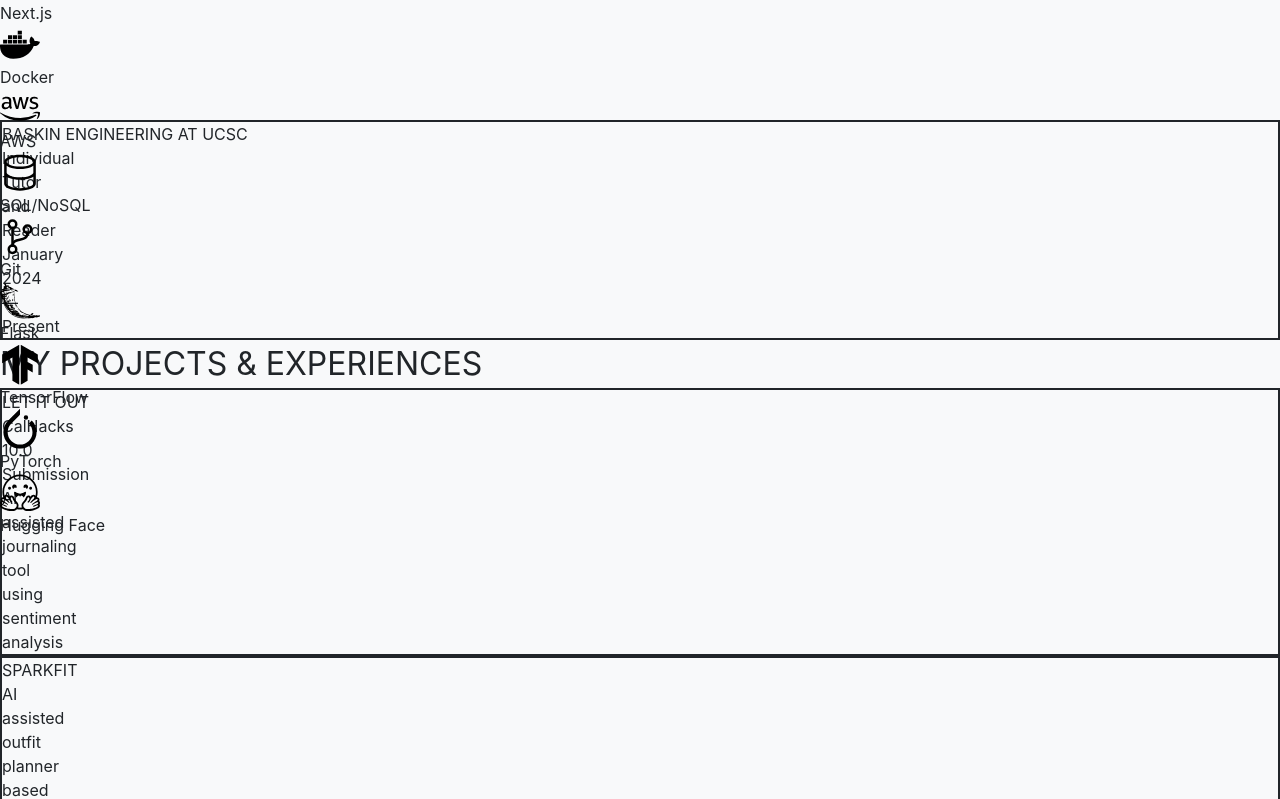
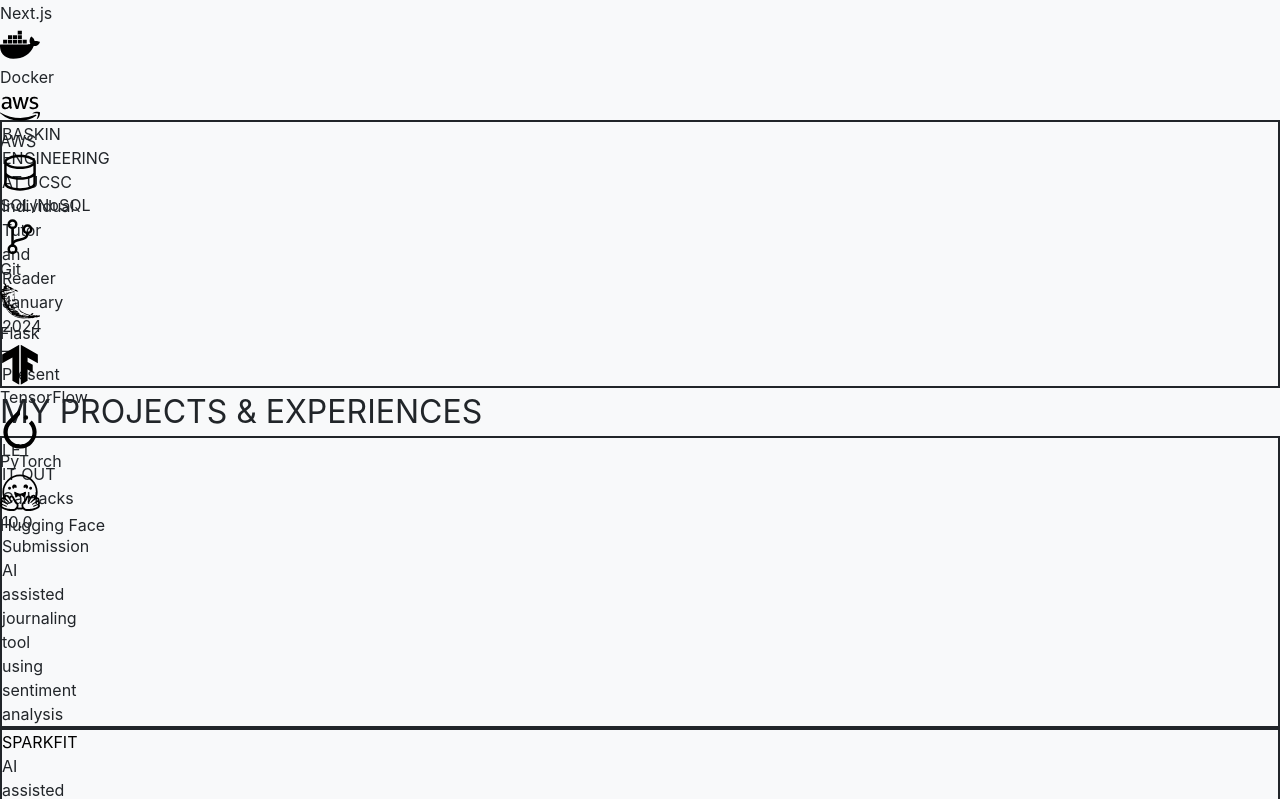
Before and after one commit to apolyeti/portfolio, a React (Vite) app in the folder frontend/: page / in a window 1280 px wide. Shown: the part 5068-5867 px from the top of the page. Built offline with nearby package versions, Linux system fonts and the light colour scheme; a web font is replaced by a local one.

Commit message:
feat: links to projects

```diff
--- a/frontend/src/components/Card.tsx
+++ b/frontend/src/components/Card.tsx
@@ -1,13 +1,25 @@
-import React, {useState} from "react";
+import React, { useState } from "react";
 
-interface CardProps {
-    cover: string;
+interface CardProps extends React.HTMLAttributes<HTMLDivElement> {
     children: React.ReactNode;
 }
 
-export default function Card({ cover, children }: CardProps) {
+export default function Card({ children }: CardProps) {
 
     const [isHovered, setIsHovered] = useState(false);
+
+    const childrenArray = React.Children.toArray(children).filter(
+        (child): child is React.ReactElement => React.isValidElement(child)
+    );
+
+    const cardCover = childrenArray.find(
+        (child) => child.type === Card.Cover
+    );
+    const cardDesc = childrenArray.find(
+        (child) => child.type === Card.Desc
+    );
+
+
 
     return (
         <div
@@ -22,9 +34,7 @@
                     transition: 'width 0.3s',
                 }}
             >
-                <p className="p-8">
-                    {cover}
-                </p>
+                {cardCover && cardCover.props.children}
             </div>
             <div
                 className="flex flex-col justify-center text-left overflow-hidden text-nowrap"
@@ -32,12 +42,28 @@
                     width: !isHovered ? '0%' : '67%',
                     borderLeft: isHovered? '1px solid #212429' : 'none',
                     borderColor: isHovered ? '#212429' : 'transparent',
-                    transition: 'width 0.3s, border-left 0.1s',
+                    transition: 'width 0.3s',
 
                 }}
             >
-                {children}
+                {cardDesc && cardDesc.props.children}
             </div>
         </div>
     );
 }
+
+Card.Cover = function Cover({ children }: { children: React.ReactNode }) {
+    return (
+        <div>
+            {children}
+        </div>
+    )
+}
+
+Card.Desc = function Desc({ children }: { children: React.ReactNode }) {
+    return (
+        <div>
+            {children}
+        </div>
+    )
+}
--- a/frontend/src/components/NavBar.tsx
+++ b/frontend/src/components/NavBar.tsx
@@ -48,8 +48,13 @@
                     onClick={() => handleScrollToSection('home')}
                 />
                 <div className="flex flex-row gap-4 px-4">
-                    <button onClick={() => handleScrollToSection('portfolio')}>ABOUT ME</button>
-                    <button onClick={() => handleScrollToSection('skills')}>WORK</button>
+                    <button
+                        onClick={() => handleScrollToSection('portfolio')}
+                        className="navbar-button"
+                    >
+                        ABOUT ME
+                    </button>
+                    <button onClick={() => handleScrollToSection('projects')}>WORK</button>
                     <button onClick={() => handleScrollToSection('contact')}>CONTACT</button>
                 </div>
             </div>
--- a/frontend/src/components/Projects.tsx
+++ b/frontend/src/components/Projects.tsx
@@ -2,9 +2,23 @@
 
 export default function Projects() {
     return (
-        <div className="h-screen flex flex-col items-center justify-center">
+        <div id="projects" className="h-screen flex flex-col items-center justify-center">
             <div className="flex flex-row items-center justify-center gap-4 w-full h-2/5">
-                <Card cover="BASKIN ENGINEERING AT UCSC">
+                <Card>
+                    <Card.Cover>
+                        <div className="flex flex-col items-center text-center">
+                            <p>
+                                BASKIN
+                            </p>
+                            <p>
+                                ENGINEERING
+                            </p>
+                            <p>
+                                AT UCSC
+                            </p>
+                        </div>
+                    </Card.Cover>
+                    <Card.Desc>
                         <div className="p-3 flex flex-col items-center justify-evenly">
                             <p className="">
                                 Individual Tutor and Reader
@@ -13,16 +27,35 @@
                                 January 2024 — Present
                             </p>
                         </div>
+                    </Card.Desc>
                 </Card>
             </div>
-            <div className="flex flex-row items-center justify-center gap-4 w-full h-1/5">
-                <h1>
+            <div className="flex flex-col items-center justify-center w-full h-1/5">
+                <h1 className="">
                     MY PROJECTS & EXPERIENCES
                 </h1>
             </div>
-            <div className="flex flex-row items-center justify-evenly gap-4 w-full h-2/5 p-4">
-                <Card cover="LET IT OUT">
-                    <div className="p-3 flex flex-col justify-evenly text-sm">
+            <div className="flex flex-row items-center justify-evenly gap-10 w-full h-2/5 p-8">
+                <Card>
+                    <Card.Cover>
+                        <div
+                            className="flex flex-col items-center text-center"
+                        >
+                            <a href="https://devpost.com/software/let-it-out-b2xp8u">
+                                <p>
+                                    LET
+                                </p>
+                                <p>
+                                    IT OUT
+                                </p>
+                            </a>
+                        </div>
+                    </Card.Cover>
+                    <Card.Desc>
+                        <div
+                            className="p-3 flex flex-col justify-evenly text-sm"
+                            onClick={() => window.open('https://devpost.com/software/let-it-out-b2xp8u')}
+                        >
                             <p className="">
                                 CalHacks 10.0 Submission
                             </p>
@@ -33,9 +66,23 @@
                                 using sentiment analysis
                             </p>
                         </div>
+                    </Card.Desc>
                 </Card>
-                <Card cover="SPARKFIT">
-                    <div className="p-3 flex flex-col justify-evenly text-sm">
+                <Card>
+                    <Card.Cover>
+                        <div className="flex flex-col items-center text-center">
+                            <a
+                                href="https://github.com/apolyeti/sparkfit"
+                            >
+                                SPARKFIT
+                            </a>
+                        </div>
+                    </Card.Cover>
+                    <Card.Desc>
+                        <div
+                            className="p-3 flex flex-col justify-evenly text-sm"
+                            onClick={() =>{window.open('https://github.com/apolyeti/sparkfit')}}
+                        >
                             <p className="">
                                 AI assisted outfit planner
                             </p>
@@ -49,9 +96,20 @@
                                 and fashion datasets
                             </p>
                         </div>
+                    </Card.Desc>
                 </Card>
-                <Card cover="RECISCALER">
-                    <div className="p-3 flex flex-col justify-evenly text-sm">
+                <Card>
+                    <Card.Cover>
+                        <a
+                            href="https://github.com/apolyeti/recipe-client"
+                        >
+                            RECISCALER
+                        </a>
+                    </Card.Cover>
+                    <Card.Desc>
+                        <div className="p-3 flex flex-col justify-evenly text-sm"
+                            onClick={() => window.open('https://github.com/apolyeti/recipe-client')}
+                        >
                             <p>
                                 Full-stack web app using
                             </p>
@@ -71,6 +129,7 @@
                                 serving sizes
                             </p>
                         </div>
+                    </Card.Desc>
                 </Card>
             </div>
         </div>
--- a/frontend/src/index.css
+++ b/frontend/src/index.css
@@ -156,3 +156,7 @@
 .half-border {
     border-right: 2px solid #212529;
 }
+
+.navbar-button:hover {
+    cursor: pointer;
+}
```
Lines whose indentation alone changed are shown as unchanged.
